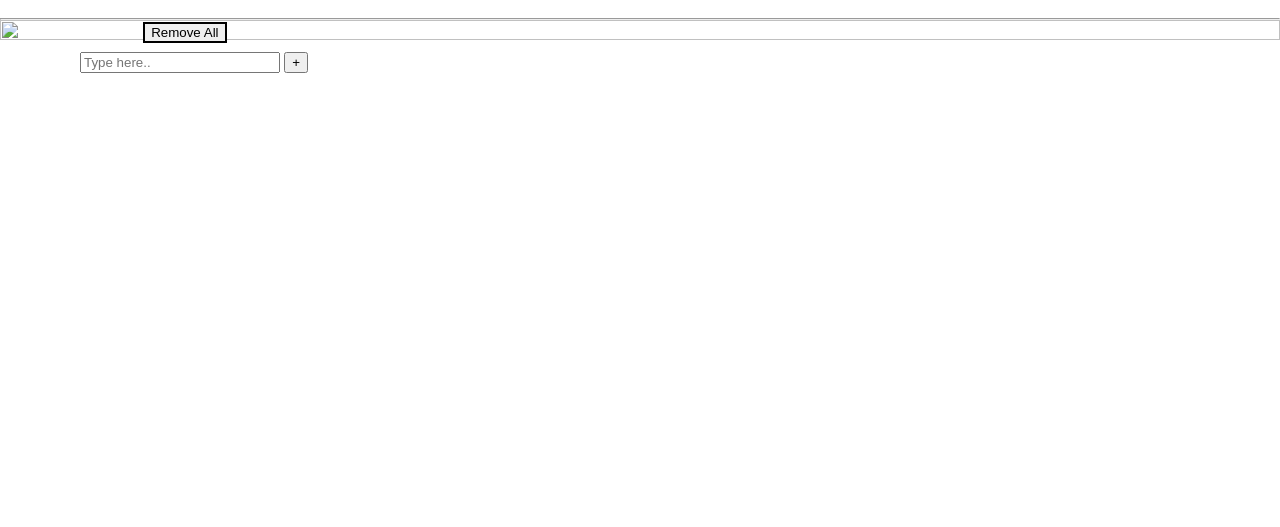
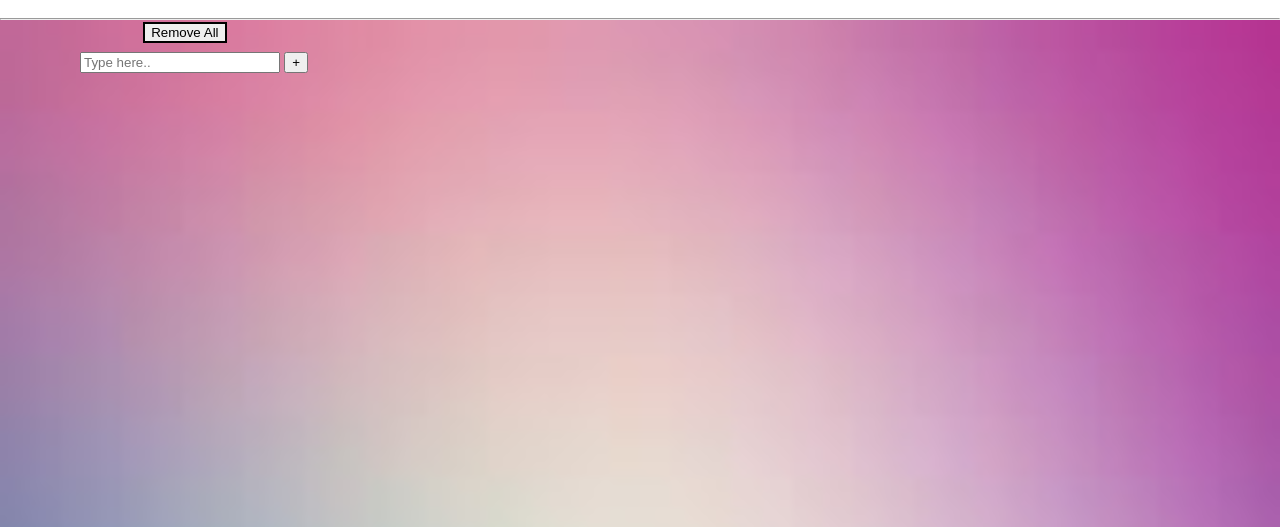
Before and after one commit to Scout707/To-do-list, a plain HTML site: page index.html in a window 1280 px wide. Shown: the part 273-800 px from the top of the page. Drawn offline with Linux system fonts and the light colour scheme.

Commit message:
Update index.html

```diff
--- a/index.html
+++ b/index.html
@@ -31,7 +31,7 @@
       <hr>
     </header>
 
-    <img src="img/colorfulWidth.jpg" alt="">
+    <img src="colorfulWidth.jpg" alt="">
     <br>
     <input type="text" id="text" class="text" required placeholder="Type here..">
     <input type="button" value="+" class="button" onclick="listMaker()">
```
